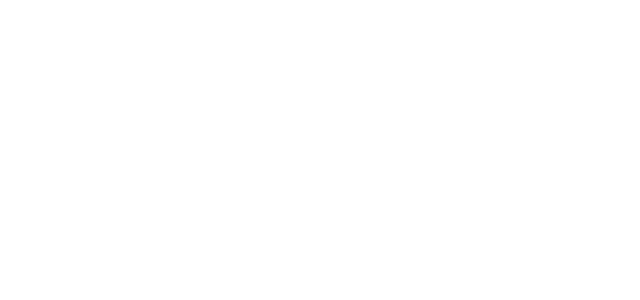
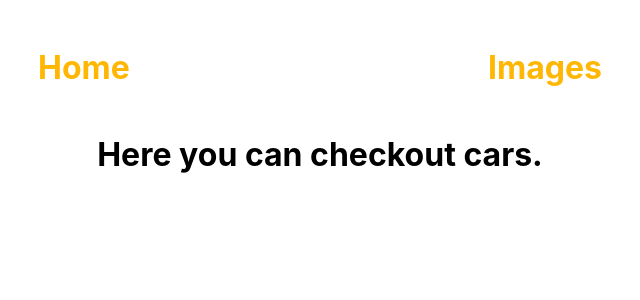
Before and after one commit to SanchitYadav2005/React_js_, a React (Create React App) app in the folder react_router/: page / in a window 1280 px wide. Before the commit this address had no page. Shown: the top 300 px of the page, without its empty margins (320-960 px from the left). Built offline with nearby package versions, Linux system fonts and the light colour scheme.

Commit message:
added a navbar component and styled it

```diff
--- a/react_router/src/App.js
+++ b/react_router/src/App.js
@@ -1,12 +1,15 @@
 import Home from './Home';
 import {Routes,Route} from 'react-router-dom'
+import Navbar from './Navbar';
 import './App.css';
 
 function App() {
   return (
     <div className="App">
+      <Navbar/>
       <Routes>
-        <Route path='/home' Component={Home}/>
+        {/* by using exact we can say that if the route matches the given path only then render the given component */}
+        <Route exact path='/' Component={Home}/>
       </Routes>
     </div>
   );
--- /dev/null
+++ b/react_router/src/Navbar.css
@@ -0,0 +1,12 @@
+.Navbar{
+    display: flex;
+    justify-content: space-evenly;
+    margin-top: 3em;
+    margin-bottom: 3em;
+}
+.nav-link{
+    text-decoration: none;
+    font-size: 2em;
+    font-weight: bolder;
+    color: #ffb703;
+}
--- /dev/null
+++ b/react_router/src/Navbar.js
@@ -0,0 +1,20 @@
+import React, { Component } from 'react';
+import { NavLink } from 'react-router-dom';
+import './Navbar.css'
+
+class Navbar extends Component {
+    render() {
+        return (
+            <div className='Navbar'>
+                <NavLink className="nav-link" exact activeClassName="active-link" to="/">
+                    Home
+                </NavLink>
+                <NavLink className="nav-link"  exact activeClassName="active-link" to="/images">
+                    Images
+                </NavLink>
+            </div>
+        )
+    }
+}
+
+export default Navbar;
```
